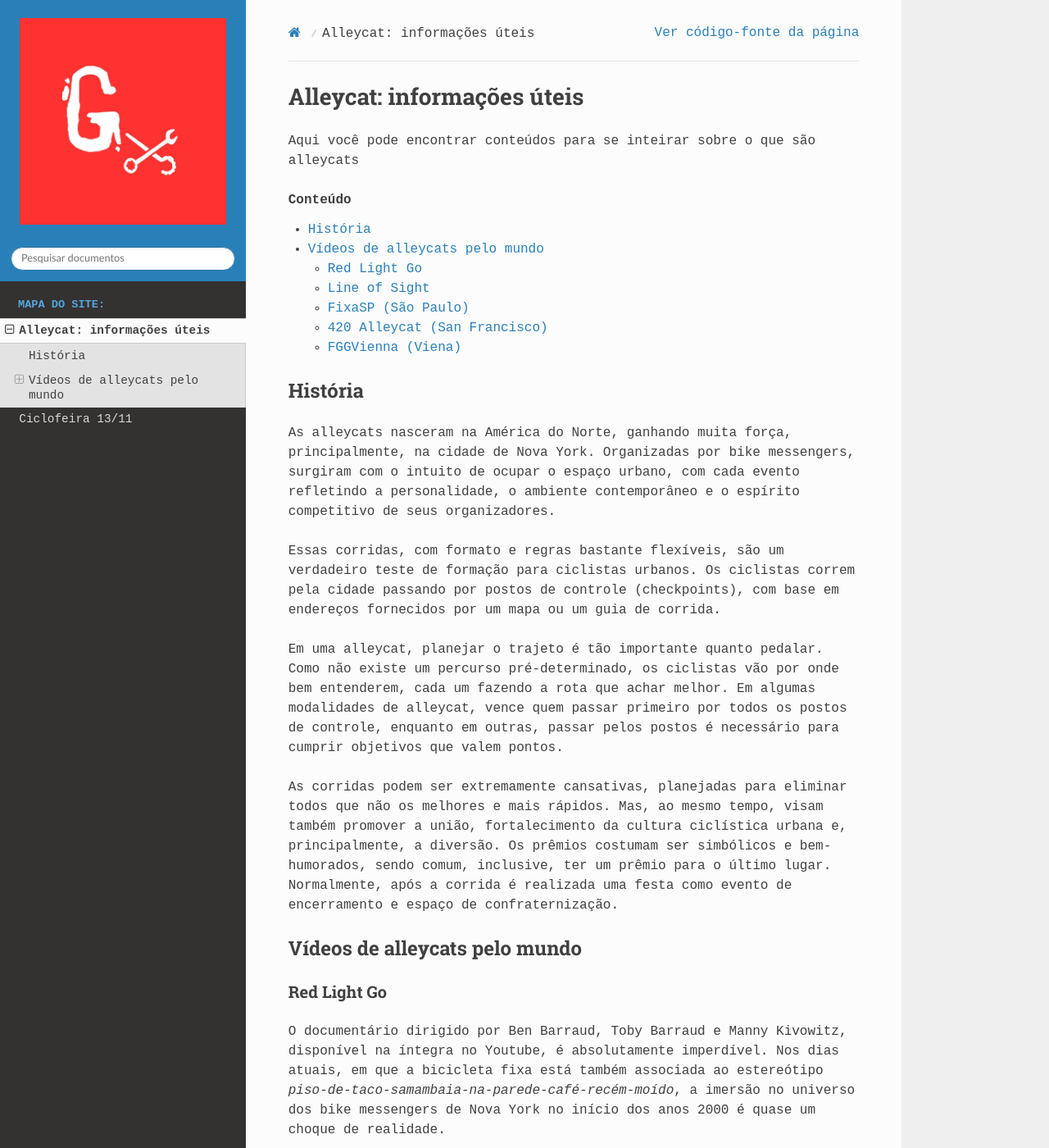
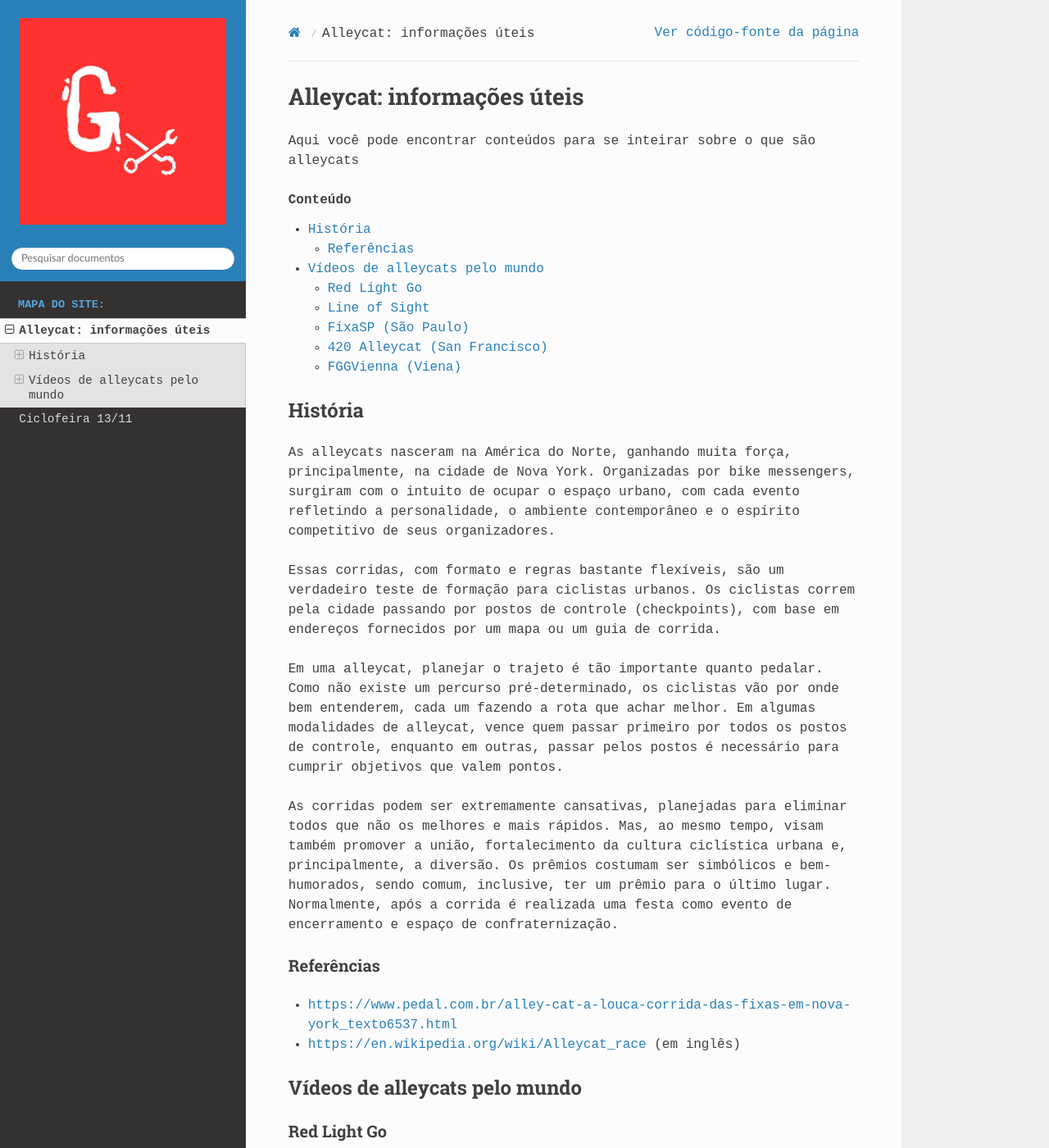
Before and after one commit to graxa-cc/graxa, a Sphinx documentation site: the page built from source/alleycat.rst, in a window 1280 px wide and 1400 px high. Shown: the whole window at 82% size. Built offline with Sphinx 7.4.7 and the Read the Docs theme 2.0.0, drawn with Linux system fonts in a browser that asks for light colours; a script that is not in the unit is left out.

Commit message:
referencias

```diff
--- a/source/alleycat.rst
+++ b/source/alleycat.rst
@@ -30,11 +30,16 @@ Os prêmios costumam ser simbólicos e bem-humorados, sendo comum, inclusive, te
 Normalmente, após a corrida é realizada uma festa como evento de encerramento e espaço de confraternização.
 
 
-..
-   Referências
-   -----------
+Referências
+-----------
 
-   botar links aqui
+- https://www.pedal.com.br/alley-cat-a-louca-corrida-das-fixas-em-nova-york_texto6537.html
+- https://en.wikipedia.org/wiki/Alleycat_race (em inglês)
+
+
+
+
+
 
 Vídeos de alleycats pelo mundo
 ==============================
```
